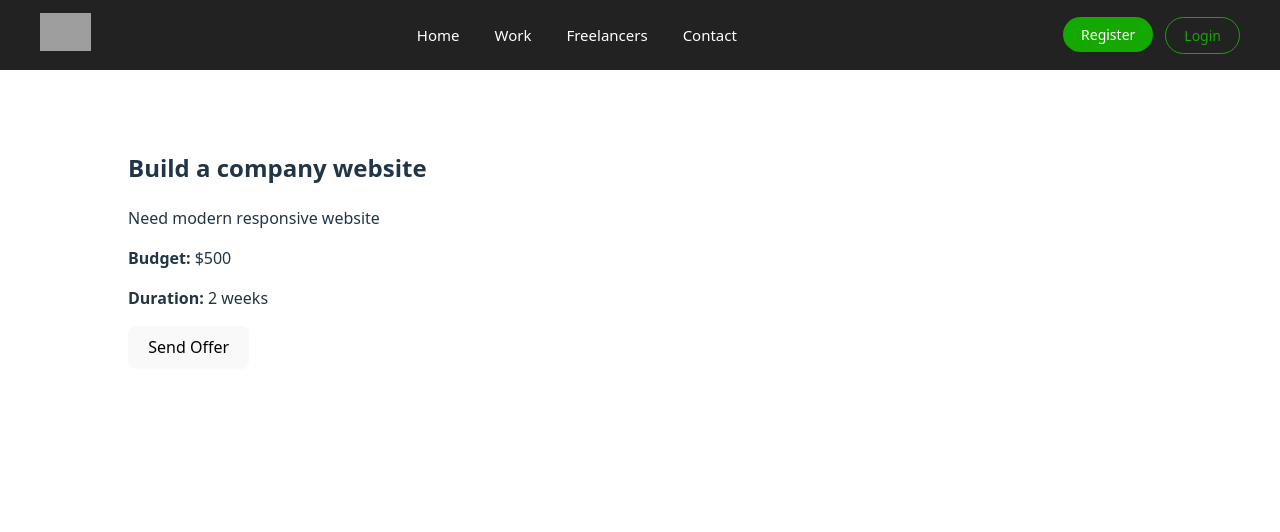
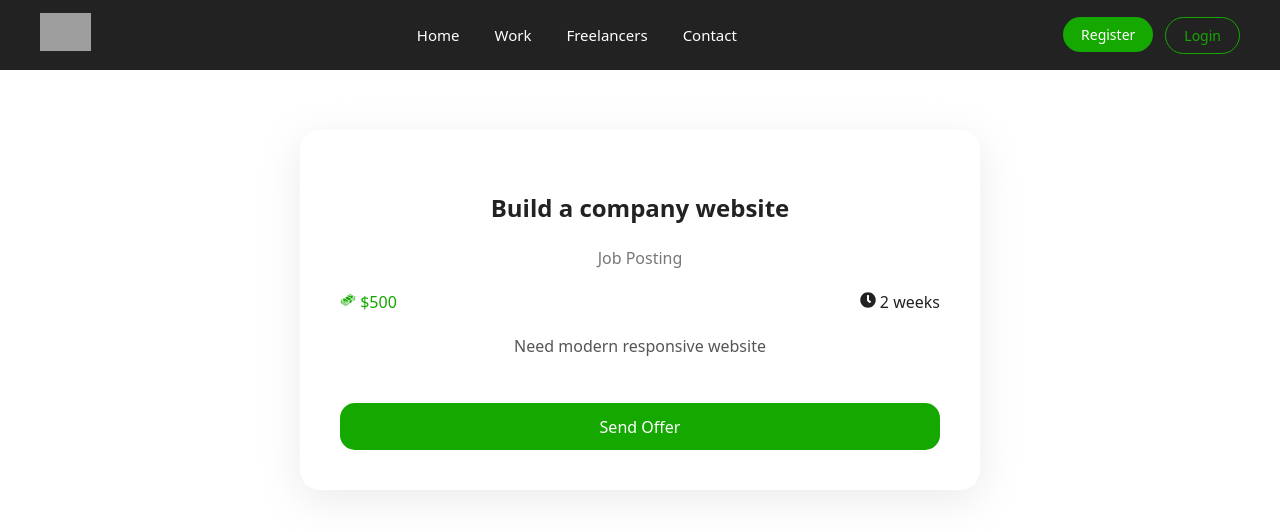
Before and after one commit to elab-development/internet-tehnologije-2025-freelancer_2022_0474, a React (Vite) app in the folder freelancer-platform-frontend/: page /job/1 in a window 1280 px wide. Shown: the top 532 px of the page. Built offline with nearby package versions, Linux system fonts and the light colour scheme; grey boxes are pictures that could not be loaded.

Commit message:
jobdetails stranica funkcionalna

```diff
--- a/freelancer-platform-frontend/src/components/AboutUs.jsx
+++ b/freelancer-platform-frontend/src/components/AboutUs.jsx
@@ -26,6 +26,7 @@ const AboutUs = () => {
         </ul>
         <button onClick={handleLearnMore}>Learn more</button>
       </div>
+
     </section>
   )
 }
--- /dev/null
+++ b/freelancer-platform-frontend/src/css/JobDetails.css
@@ -0,0 +1,92 @@
+.job-details-page {
+  padding: 60px 10%;
+  min-height: 100vh;
+  display: flex;
+  justify-content: center;
+}
+
+.not-found-job {
+  margin: 20px auto;
+  background-color: #f6f6f6;
+  text-align: center;
+  padding: 50px;
+  color: #222;
+  border-radius: 15px;
+  width: 50%;
+  box-shadow: 0 10px 40px rgba(190, 190, 190, 0.3);
+}
+
+.back-btn-job {
+  display: inline-block;
+  margin-bottom: 20px;
+  background-color: #14a800;
+  color: white;
+  padding: 0.6rem 1.2rem;
+  border-radius: 15px;
+  font-size: 1rem;
+  cursor: pointer;
+  text-decoration: none;
+}
+
+.back-btn-job:hover {
+  background-color: #108a00;
+}
+
+.job-details-card {
+  background: white;
+  max-width: 600px;
+  width: 100%;
+  padding: 40px;
+  border-radius: 20px;
+  text-align: center;
+  box-shadow: 0 10px 40px rgba(190, 190, 190, 0.3);
+  height: 100%;
+}
+
+.job-details-card h2 {
+  color: #222;
+}
+
+.job-details-title {
+  color: #777;
+  margin-bottom: 10px;
+}
+
+.job-details-info {
+  display: flex;
+  justify-content: space-between;
+  margin: 20px 0;
+  font-size: 1rem;
+  color: #222;
+}
+
+.job-details-desc {
+  margin: 20px 0;
+  color: #555;
+}
+
+.job-details-skills span {
+  background: #e8f7e6;
+  color: #14a800;
+  padding: 6px 10px;
+  border-radius: 15px;
+  font-size: 13px;
+  margin: 3px;
+  display: inline-block;
+}
+
+.job-details-btn {
+  margin-top: 25px;
+  width: 100%;
+  background-color: #14a800;
+  color: white;
+  padding: 0.8rem;
+  border: none;
+  border-radius: 15px;
+  font-size: 1rem;
+  cursor: pointer;
+}
+
+.job-details-btn:hover {
+  background-color: #108a00;
+}
--- a/freelancer-platform-frontend/src/pages/FreelancerDetails.jsx
+++ b/freelancer-platform-frontend/src/pages/FreelancerDetails.jsx
@@ -19,6 +19,11 @@ const FreelancerDetails = () => {
       navigate("/login");
       return;
     }
+    if (currentUser.role !== "client") {
+      alert("Only clients can hire freelancers.");
+      return;
+    }
+
     alert(`You have hired ${freelancer.name}!`);
   }
 
--- a/freelancer-platform-frontend/src/pages/JobDetails.jsx
+++ b/freelancer-platform-frontend/src/pages/JobDetails.jsx
@@ -1,24 +1,77 @@
 import React from "react";
-import { useParams } from "react-router-dom";
+import { useParams, useNavigate } from "react-router-dom";
 import jobs from "../data/jobs";
+import "../css/JobDetails.css";
+
+import { GiMoneyStack } from "react-icons/gi";
+import { FaClock } from "react-icons/fa";
 
 const JobDetails = () => {
   const { id } = useParams();
+  const navigate = useNavigate();
 
   const job = jobs.find(j => j.id === Number(id));
 
-  if (!job) return <p>Job not found.</p>;
+  const currentUser = JSON.parse(localStorage.getItem("user"));
+
+  const handleSendOffer = () => {
+    if (!currentUser) {
+      alert("Please log in to send an offer.");
+      navigate("/login");
+      return;
+    }
+
+    if (currentUser.role !== "freelancer") {
+      alert("Only freelancers can send offers.");
+      return;
+    }
+
+    alert(`Offer successfully sent for: ${job.title}`);
+  };
+
+  if (!job) {
+    return (
+      <div className="not-found-job">
+        <h2>Job not found</h2>
+        <button onClick={() => navigate('/work')} className="back-btn-job">
+          Back
+        </button>
+      </div>
+    );
+  }
 
   return (
-    <div style={{ padding: "60px 10%" }}>
-      <h2>{job.title}</h2>
-      <p>{job.description}</p>
-      <p><strong>Budget:</strong> {job.budget}</p>
-      <p><strong>Duration:</strong> {job.duration}</p>
+    <div className="job-details-page">
+      <div className="job-details-card">
 
-      <button>
-        Send Offer
-      </button>
+        <h2>{job.title}</h2>
+        <p className="job-details-title">Job Posting</p>
+
+        <div className="job-details-info">
+          <span style={{ color: "#14a800" }}>
+            <GiMoneyStack /> {job.budget}
+          </span>
+          <span>
+            <FaClock /> {job.duration}
+          </span>
+        </div>
+
+        <p className="job-details-desc">
+          {job.description}
+        </p>
+
+        {job.skills && (
+          <div className="job-details-skills">
+            {job.skills.map((skill, index) => (
+              <span key={index}>{skill}</span>
+            ))}
+          </div>
+        )}
+
+        <button className="job-details-btn" onClick={handleSendOffer}>
+          Send Offer
+        </button>
+      </div>
     </div>
   );
 };
```
